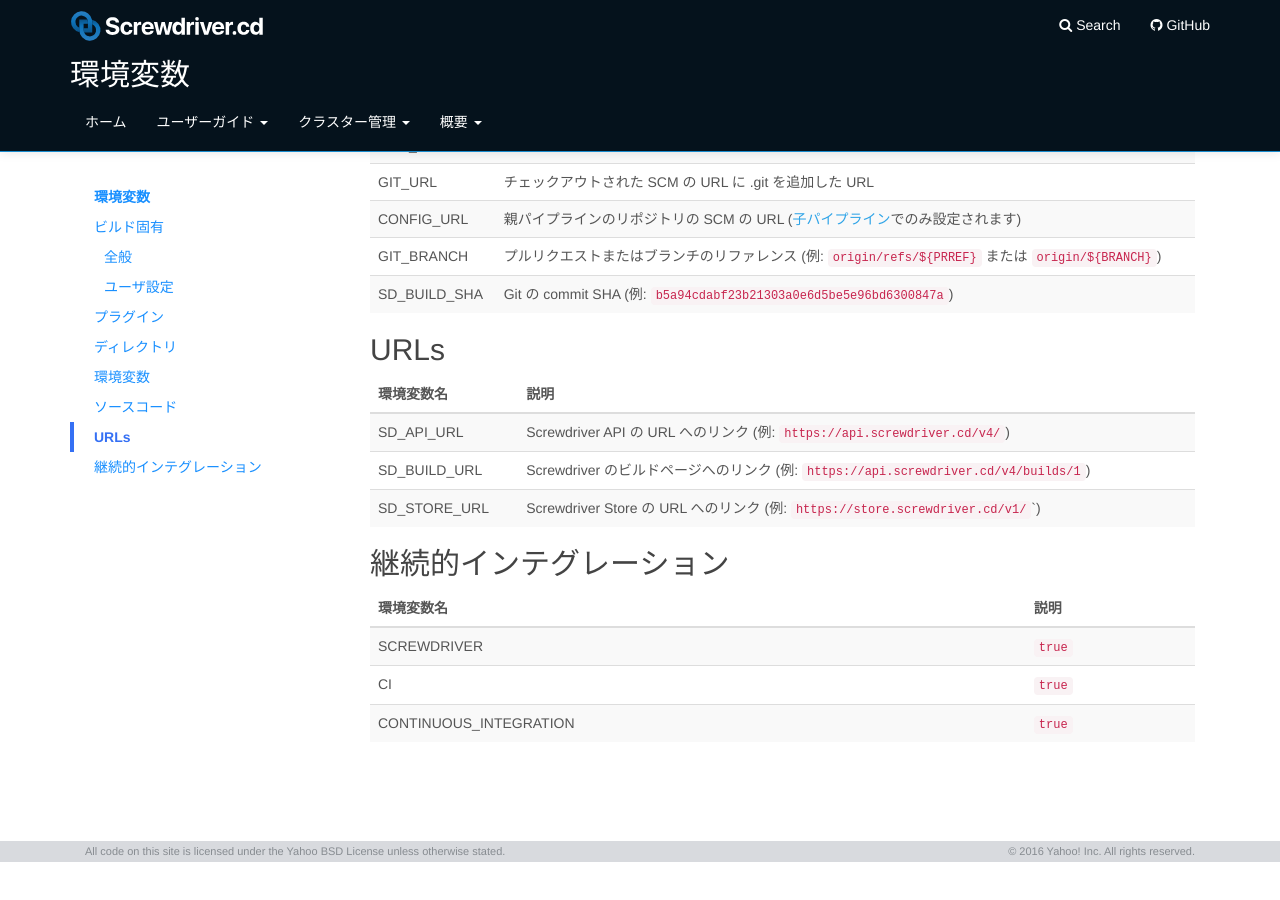
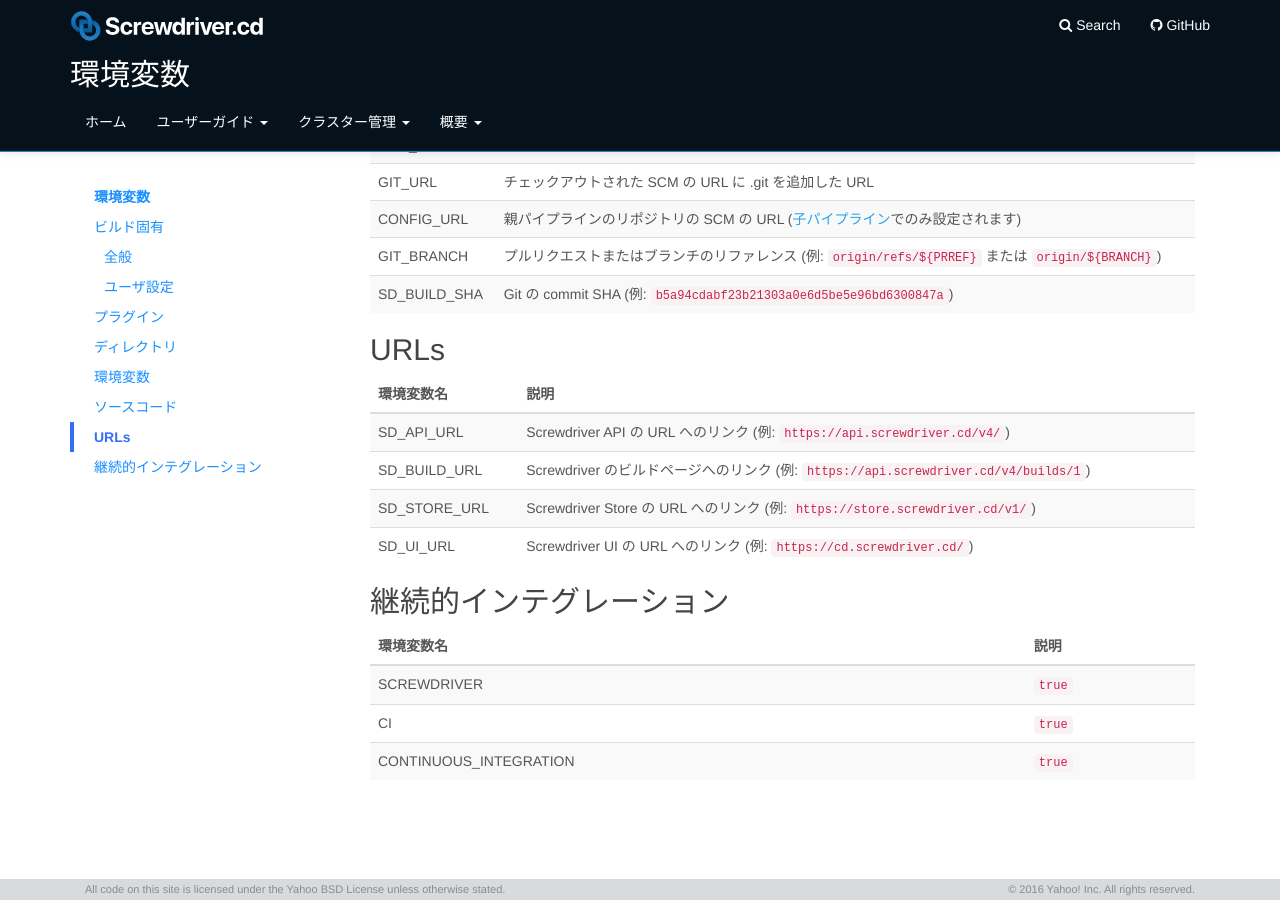
Before and after one commit to screwdriver-cd/guide, a Jekyll site: the page built from docs/ja/user-guide/environment-variables.md, in a window 1280 px wide and 900 px high, scrolled down 2430 px. Built offline with Jekyll 4.4.1, drawn with Linux system fonts in a browser that asks for light colours; before the commit the page ends 3292 px from its top, so only the background shows below that.

Commit message:
Update environment-variables.md

```diff
--- a/docs/ja/user-guide/environment-variables.md
+++ b/docs/ja/user-guide/environment-variables.md
@@ -111,7 +111,8 @@ SD_BUILD_SHA | Git の commit SHA (例: `b5a94cdabf23b21303a0e6d5be5e96bd6300847
 --- | ---
 SD_API_URL | Screwdriver API の URL へのリンク (例: `https://api.screwdriver.cd/v4/`)
 SD_BUILD_URL | Screwdriver のビルドページへのリンク (例: `https://api.screwdriver.cd/v4/builds/1`)
-SD_STORE_URL | Screwdriver Store の URL へのリンク (例: `https://store.screwdriver.cd/v1/``)
+SD_STORE_URL | Screwdriver Store の URL へのリンク (例: `https://store.screwdriver.cd/v1/`)
+SD_UI_URL | Screwdriver UI の URL へのリンク (例: `https://cd.screwdriver.cd/`)
 
 ## 継続的インテグレーション
 
```
